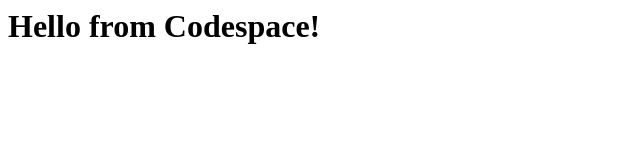
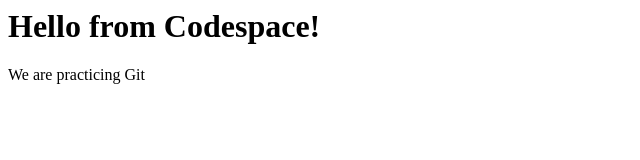
Before and after one commit to Donhadley22/skills-code-with-codespaces2, a plain HTML site: page index.html in a window 1280 px wide. Shown: the whole page, without its empty margins (0-640 px from the left). Drawn offline with Linux system fonts and the light colour scheme.

Commit message:
added a pargraph to index.html file

```diff
--- a/index.html
+++ b/index.html
@@ -1,3 +1,4 @@
 <html>
   <h1>Hello from Codespace!</h1>
+  <p>We are practicing Git</p>
 </html>
```
